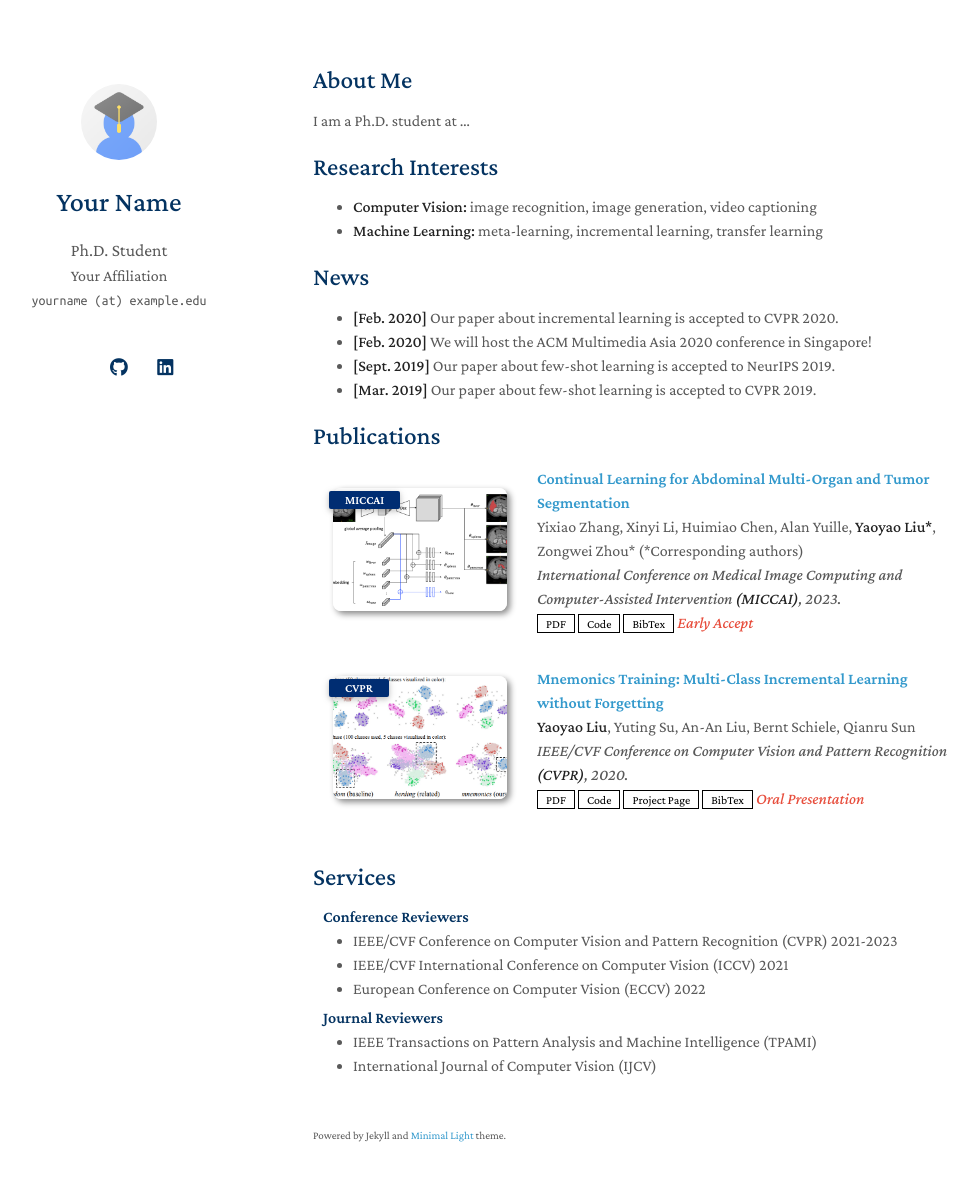
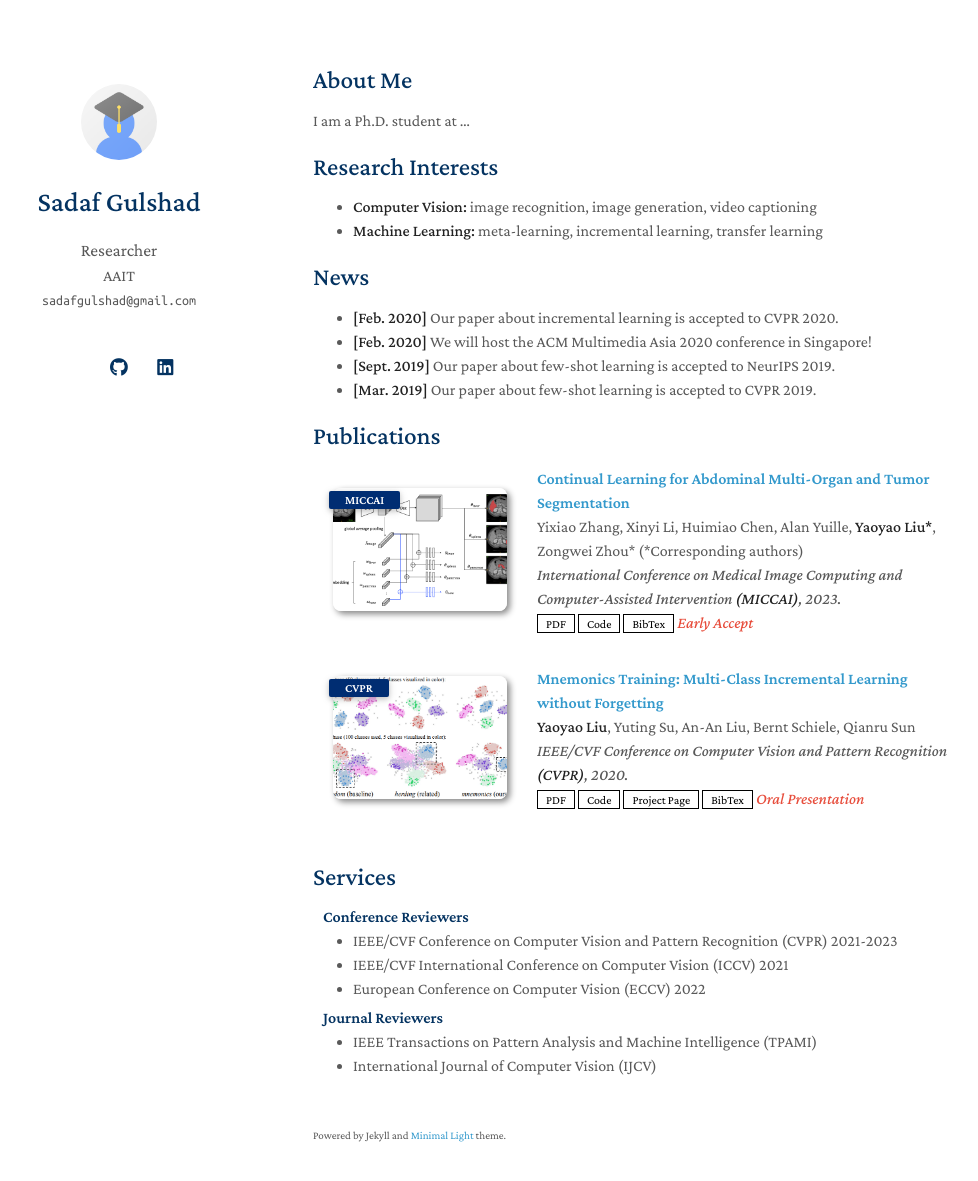
Before and after one commit to sadafgulshad1/sadafgulshad1.github.io, a Jekyll site: the page built from index.md, in a window 1280 px wide and 1216 px high. Shown: the top 1181 px of the window, without its empty margins (157-1135 px from the left). Built offline with Jekyll 4.4.1, drawn with Linux system fonts in a browser that asks for light colours; a style sheet for code colours, icons or effects is not loaded; our own code applies the rules of GitHub Pages for plain Markdown files.

Commit message:
Update _config.yml

```diff
--- a/_config.yml
+++ b/_config.yml
@@ -1,8 +1,8 @@
 # Basic Information
-title: Your Name
-position: Ph.D. Student
-affiliation: Your Affiliation
-email: yourname (at) example.edu
+title: Sadaf Gulshad
+position: Researcher
+affiliation: AAIT
+email: sadafgulshad@gmail.com
 
 # Search Engine Optimization (SEO)
 # The following information is used to improve the website traffic from search engines, e.g., Google.
@@ -12,7 +12,7 @@ canonical: https://minimal-light-theme.yliu.me/
 
 # Links
 # If you don't need one of them, you may delete the corresponding line.
-google_scholar: https://scholar.google.com/
+google_scholar: https://scholar.google.com/citations?user=2GCPK34AAAAJ&hl=en
 cv_link: assets/files/curriculum_vitae.pdf
 github_link: https://github.com/
 linkedin: https://www.linkedin.com/
```
